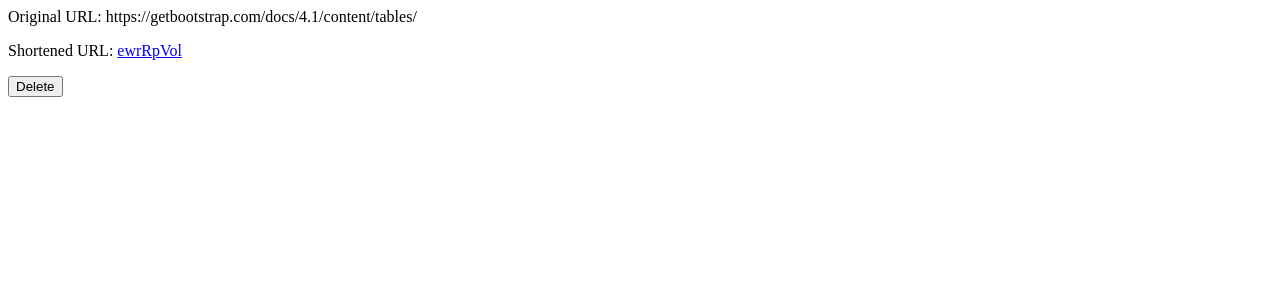
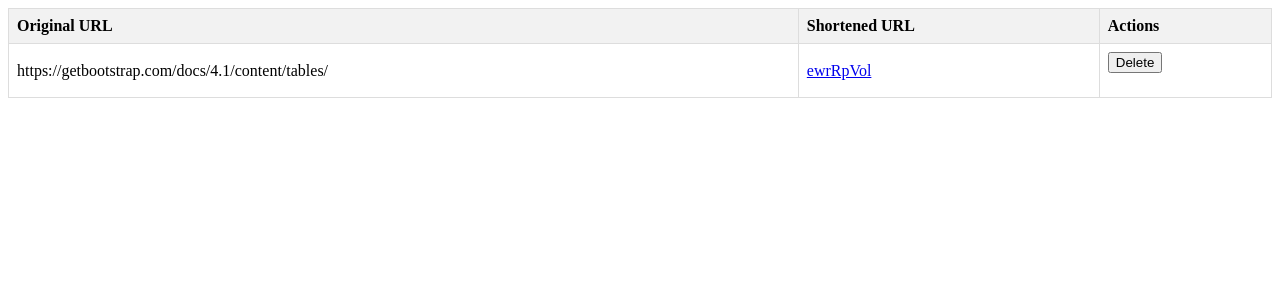
Before and after one commit to Kaushal-Kishore-Gupta/url-shortener, a Django app: page /dashboard in a window 1280 px wide. Shown: the top 300 px of the page. Run offline with Django 4.2, Linux system fonts and the light colour scheme; a user stored in the database is signed in; data comes from the database, SQL or seed files in the repository; both versions use the stored data as it was after the commit.

Commit message:
Made Table Pretty

```diff
--- a/templates/dashboard.html
+++ b/templates/dashboard.html
@@ -1,9 +1,39 @@
+<style>
+.url-table {
+  border-collapse: collapse;
+  width: 100%;
+}
 
+.url-table th, .url-table td {
+  border: 1px solid #ddd;
+  padding: 8px;
+  text-align: left;
+}
+
+.url-table th {
+  background-color: #f2f2f2;
+}
+</style>
+<table class="url-table">
+  <thead>
+    <tr>
+      <th>Original URL</th>
+      <th>Shortened URL</th>
+      <th>Actions</th>
+    </tr>
+  </thead>
+  <tbody>
     {% for url in urls %}
-  <p>Original URL: {{ url.original_url }}</p>
-  <p>Shortened URL: <a href="{% url 'redirect_url' url.shortened_url %}">{{ url.shortened_url }}</a></p>
+      <tr>
+        <td>{{ url.original_url }}</td>
+        <td><a href="{% url 'redirect_url' url.shortened_url %}">{{ url.shortened_url }}</a></td>
+        <td>
           <form method="POST" action="{% url 'delete_url' url.pk %}">
             {% csrf_token %}
             <input type="submit" value="Delete">
           </form>
+        </td>
+      </tr>
     {% endfor %}
+  </tbody>
+</table>
```
Also changed, not shown: db.sqlite3. Lines whose indentation alone changed are shown as unchanged.
